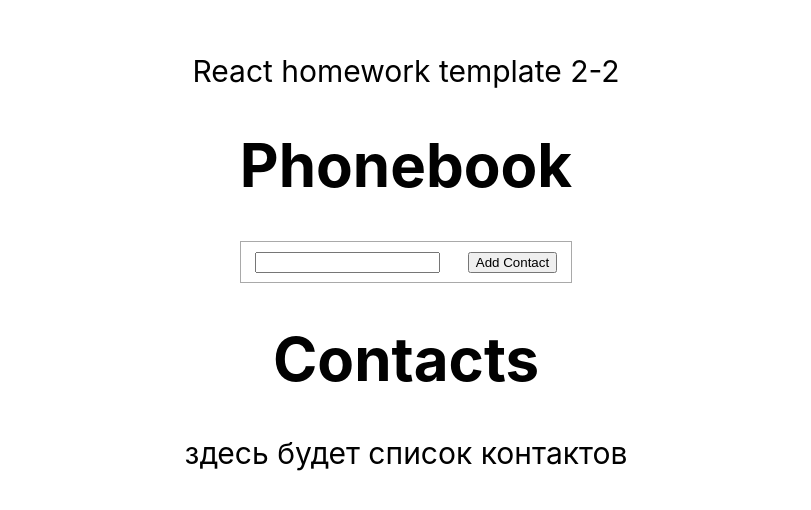
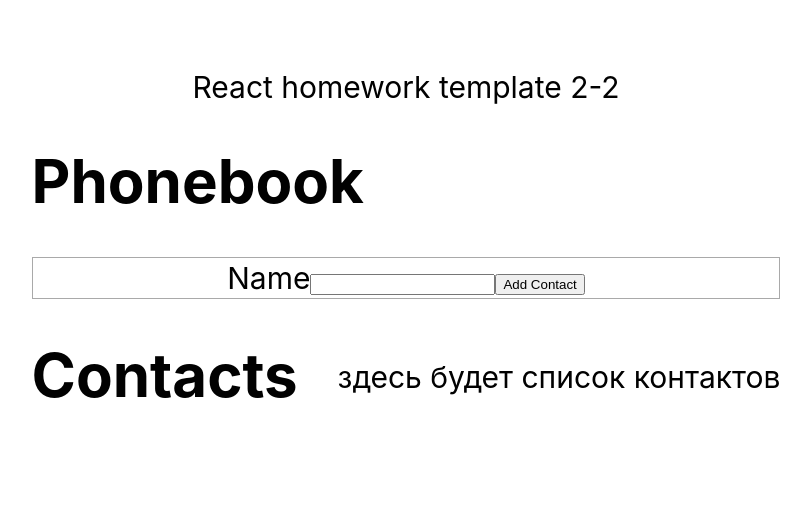
Before and after one commit to MaxBerezhnoi/goit-react-hw-02-phonebook, a React (Create React App) app: page / in a window 1280 px wide. Shown: the part 138-648 px from the top of the page, without its empty margins (234-1045 px from the left). Built offline with nearby package versions, Linux system fonts and the light colour scheme.

Commit message:
основные функции

```diff
--- a/src/components/App.jsx
+++ b/src/components/App.jsx
@@ -1,14 +1,10 @@
 import Phonebook from "./Phonebook";
-import Contacts from "./Contacts";
+
 
 const { Component } = require("react")
 
 class App extends Component {
 
-  state = {
-    contacts: [],
-    name: ''
-  };
 
 
   render() {
@@ -27,7 +23,6 @@ class App extends Component {
         >
           React homework template 2-2
         <Phonebook />
-      <Contacts />
 
       </div>
 
--- a/src/components/Contacts/Contacts.module.css
+++ b/src/components/Contacts/Contacts.module.css
@@ -1,6 +1,6 @@
 .contacts {
     display: flex;
-    flex-direction: column;
+    flex-direction: row;
     justify-content: space-around;
 }
 h1{
--- a/src/components/Contacts/index.jsx
+++ b/src/components/Contacts/index.jsx
@@ -1,10 +1,15 @@
+
+import ContactsEl from "components/ContactsEl";
 import css from "./Contacts.module.css";
 
-export default function Contacts() {
+export default function Contacts({contacts}) {
     return (
         <div className={css.contacts}>
             <h1>Contacts</h1>
-            здесь будет список контактов
+            <ul><p>здесь будет список контактов</p>
+                {contacts.map(contact => (<ContactsEl item={contact.name} key={contacts.id} />))}
+            </ul>
+
       </div>
 
     )
--- /dev/null
+++ b/src/components/ContactsEl/index.jsx
@@ -0,0 +1,5 @@
+export default function ContactsEl({item}) {
+    return (
+        <li>{item}</li>
+    )
+}
--- a/src/components/Phonebook/index.jsx
+++ b/src/components/Phonebook/index.jsx
@@ -1,18 +1,69 @@
-import css from "./Phonebook.module.css";
-export default function Phonebook() {
+import { Component } from 'react';
+import css from './Phonebook.module.css';
+import { nanoid } from 'nanoid';
+
+import Contacts from '../Contacts';
+
+class Phonebook extends Component {
+  state = {
+    contacts: [],
+    name: '',
+  };
+
+  id = nanoid(5);
+
+  handleNameChange = event => {
+      this.setState({ name: event.currentTarget.value });
+      console.log(this.state.name);
+  };
+
+  reset = () => {
+    this.setState({ name: '' });
+  };
+
+  addContact = event => {
+    event.preventDefault();
+    let userData = {
+      name: this.state.name,
+      id: this.id,
+      };
+      console.log(userData);
+    this.setState({
+      contacts: this.state.contacts.concat(userData),
+    });
+    this.reset();
+    console.log(this.state);
+  };
+
+  render() {
     return (
-        <div className={css.phonebook}>
+      <div>
+        <form onSubmit={this.addContact} id={this.id}>
           <h1>Phonebook</h1>
           <div className={css.phonebookInput}>
+            <label>
+              Name
               <input
                 type="text"
                 name="name"
                 pattern="^[a-zA-Zа-яА-Я]+(([' -][a-zA-Zа-яА-Я ])?[a-zA-Zа-яА-Я]*)*$"
                 title="Name may contain only letters, apostrophe, dash and spaces. For example Adrian, Jacob Mercer, Charles de Batz de Castelmore d'Artagnan"
                 required
+                value={this.state.name}
+                onChange={this.handleNameChange}
+                id={this.id}
               />
-            <button className={css.addContact}>Add Contact</button>
+              <button type="submit" className={css.addContact}>
+                Add Contact
+              </button>
+            </label>
           </div>
+        </form>
+
+        <Contacts contacts={this.state.contacts} />
       </div>
-    )
+    );
   }
+}
+
+export default Phonebook;
```
Lines whose indentation alone changed are shown as unchanged.
